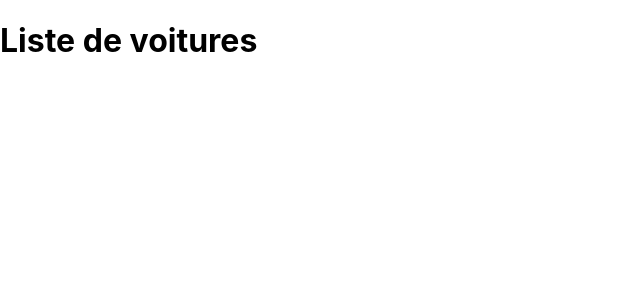
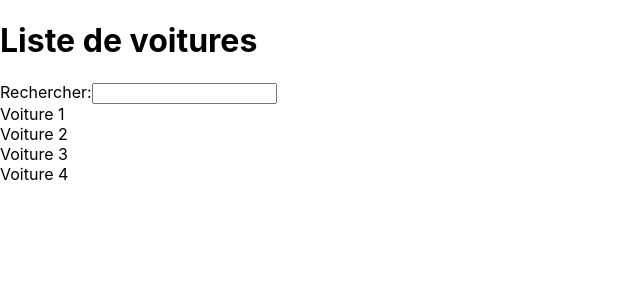
Before and after one commit to webepse/webdev2-react-router-dom27, a React (Create React App) app: page /cars in a window 1280 px wide. Shown: the top 300 px of the page, without its empty margins (0-640 px from the left). Built offline with nearby package versions, Linux system fonts and the light colour scheme.

Commit message:
Router Children / Outlet component

```diff
--- a/src/components/Cars.jsx
+++ b/src/components/Cars.jsx
@@ -1,7 +1,18 @@
+import { Outlet } from "react-router-dom";
+
 const Cars = () => {
     return (
         <>
             <h1>Liste de voitures</h1>
+            <div>
+                Rechercher:
+                <input type="text" />
+            </div>
+            <div>Voiture 1</div>
+            <div>Voiture 2</div>
+            <div>Voiture 3</div>
+            <div>Voiture 4</div>
+            <Outlet />
         </>
      );
 }
--- a/src/components/ErrorPage.jsx
+++ b/src/components/ErrorPage.jsx
@@ -2,7 +2,7 @@ import { useRouteError } from "react-router-dom";
 
 export default function ErrorPage(){
     const error = useRouteError()
-    console.log(error.error.message)
+    //console.log(error.error.message)
 
     return (
 
```
Also changed, not shown: src/index.js (+5 -2 lines).
